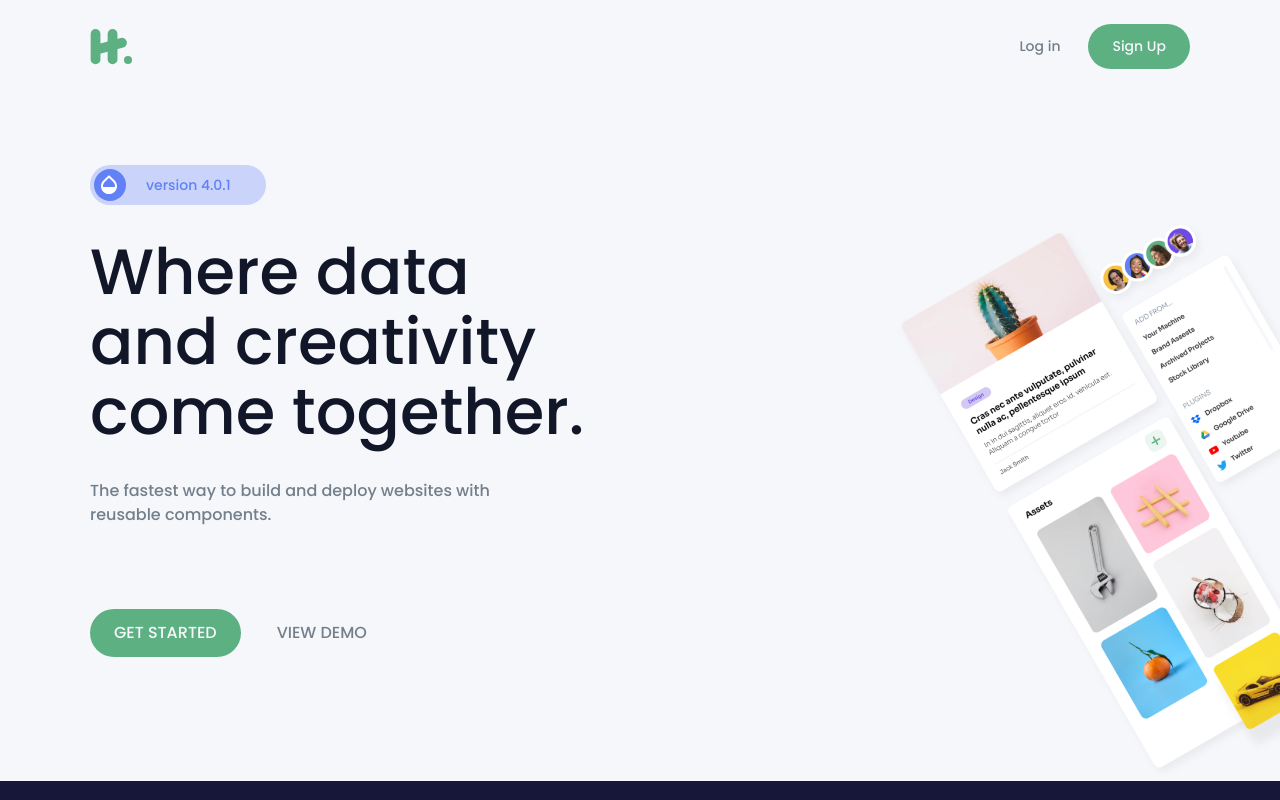
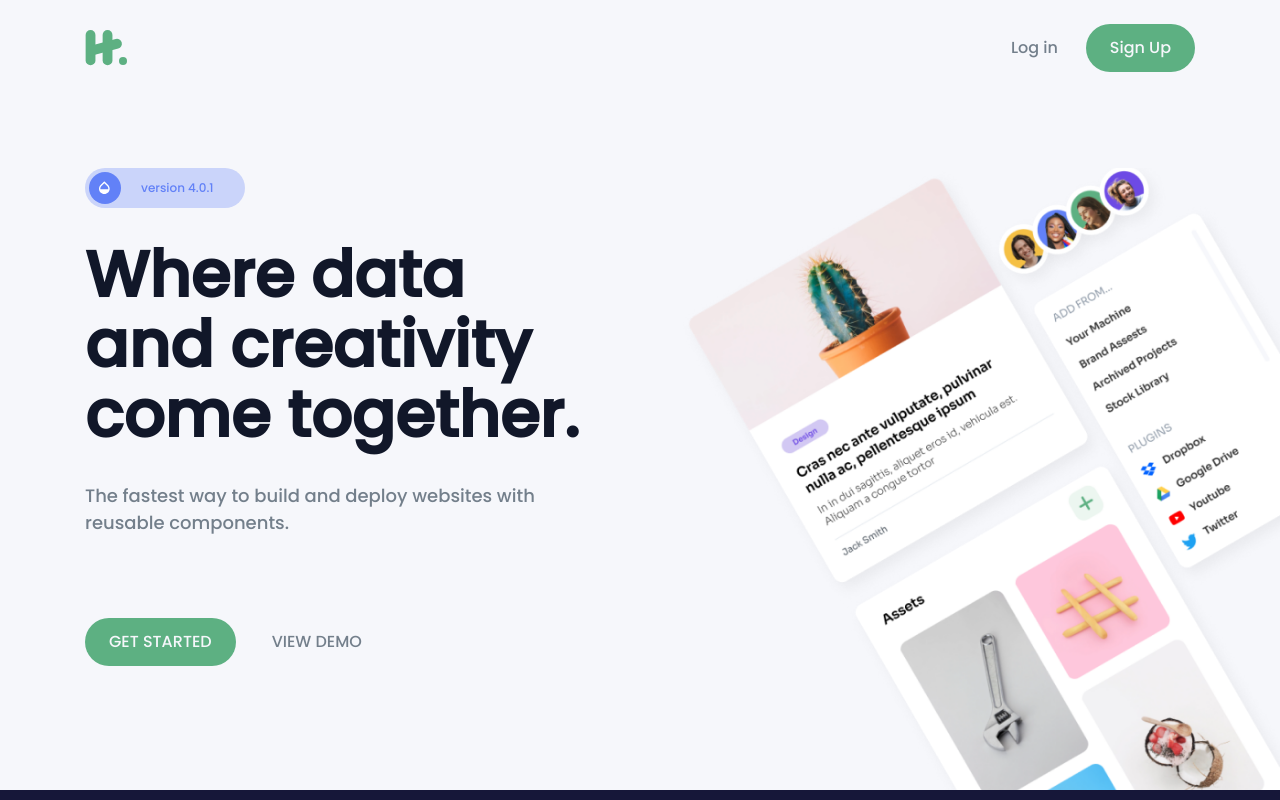
Before and after one commit to EdiedRamos/devchallenges, a Next.js app: page /advanced-homepage in a window 1280 px wide. Shown: the top 800 px of the page. Built offline with nearby package versions, Linux system fonts and the light colour scheme.

Commit message:
feat: update styles

```diff
--- a/src/app/advanced-homepage/(components)/container.tsx
+++ b/src/app/advanced-homepage/(components)/container.tsx
@@ -9,7 +9,7 @@ export function Container({
   className = "",
 }: PropsWithChildren<Props>) {
   return (
-    <div className={`px-5 md:px-0 w-full max-w-[1100px] mx-auto ${className}`}>
+    <div className={`px-5 md:px-0 w-full max-w-[1110px] mx-auto ${className}`}>
       {children}
     </div>
   );
--- a/src/app/advanced-homepage/(components)/header.tsx
+++ b/src/app/advanced-homepage/(components)/header.tsx
@@ -3,7 +3,7 @@ export function Header() {
     <header className="pt-6">
       <nav className="flex justify-between items-center bg-ah-white">
         <img src="/advanced-homepage/hufie-logo.svg" alt="logo" />
-        <div className="flex gap-7 text-cs-14">
+        <div className="flex gap-7 text-cs-16">
           <button className="text-ah-gray">Log in</button>
           <button className="bg-ah-green px-6 py-3 rounded-full text-ah-white">
             Sign Up
--- a/src/app/advanced-homepage/(components)/version.tsx
+++ b/src/app/advanced-homepage/(components)/version.tsx
@@ -1,10 +1,10 @@
 export function Version() {
   return (
-    <div className="bg-ah-cyan flex items-center gap-5 p-1 rounded-full w-full max-w-44">
-      <div className="bg-ah-blue w-8 h-8 flex justify-center items-center rounded-full">
+    <div className="bg-ah-cyan flex items-center gap-5 p-1 rounded-full w-full max-w-40">
+      <div className="bg-ah-blue w-8 h-8 flex justify-center items-center rounded-full p-2">
         <img src="/advanced-homepage/opacity.svg" alt="" />
       </div>
-      <p className="text-ah-blue text-cs-14">version 4.0.1</p>
+      <p className="text-ah-blue text-cs-12">version 4.0.1</p>
     </div>
   );
 }
--- a/src/app/advanced-homepage/page.tsx
+++ b/src/app/advanced-homepage/page.tsx
@@ -15,13 +15,13 @@ export default function AdvancedHomepage() {
       <Container>
         <Header />
       </Container>
-      <div className="bg-none md:bg-ah-background bg-contain bg-no-repeat bg-right mt-24">
+      <div className="bg-none lg:bg-ah-background xbg-contain bg-no-repeat bg-rightx mt-24 bg-[length:600px_auto] bg-[right_-6rem]">
         <Container>
           <Version />
-          <h2 className="text-cs-64 text-sh-black max-w-[500px] mt-8 leading-[70px]">
+          <h2 className="text-cs-64 text-sh-black max-w-[500px] mt-8 leading-[70px] font-bold">
             Where data and creativity come together.
           </h2>
-          <p className="mt-8 text-ah-gray max-w-[400px]">
+          <p className="mt-8 text-ah-gray max-w-[450px] text-cs-18">
             The fastest way to build and deploy websites with reusable
             components.
           </p>
```
